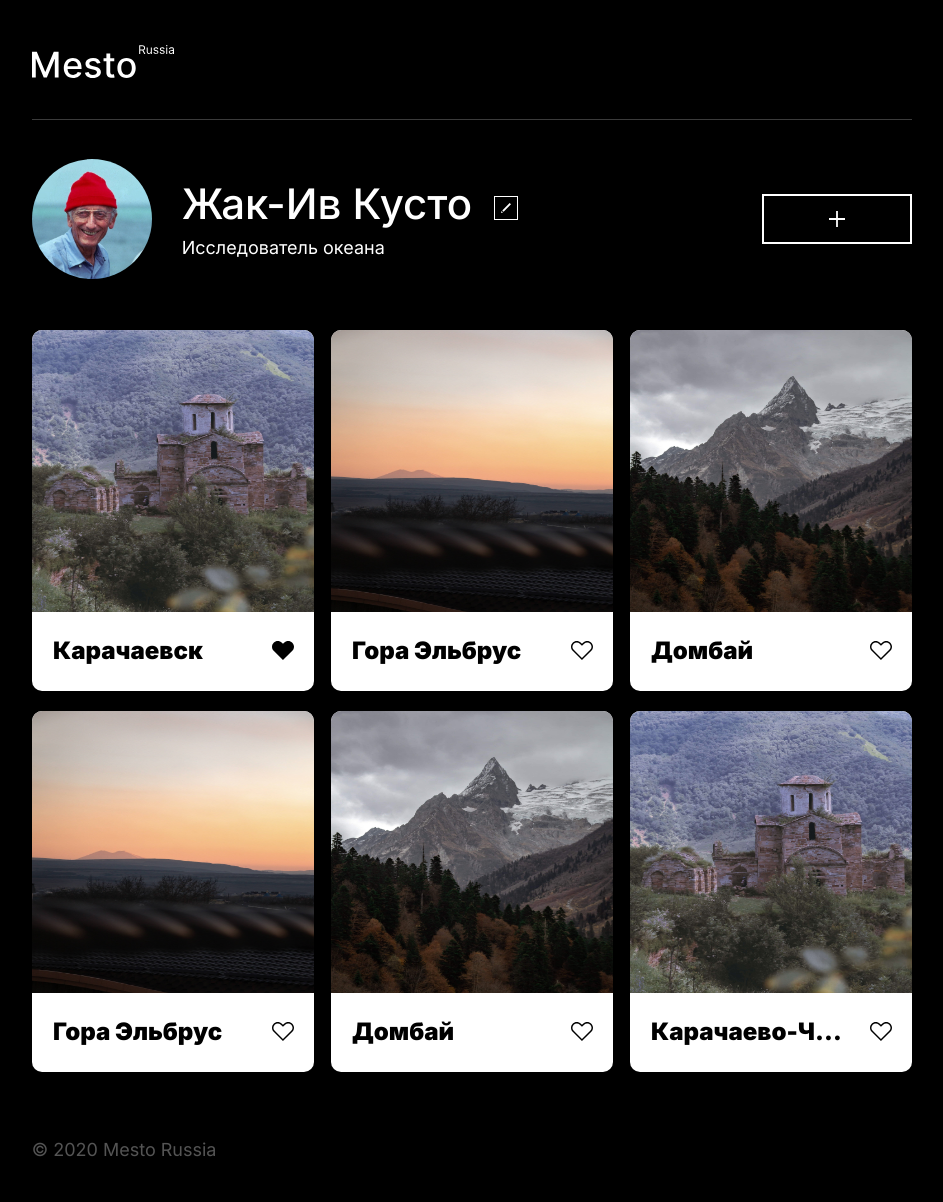
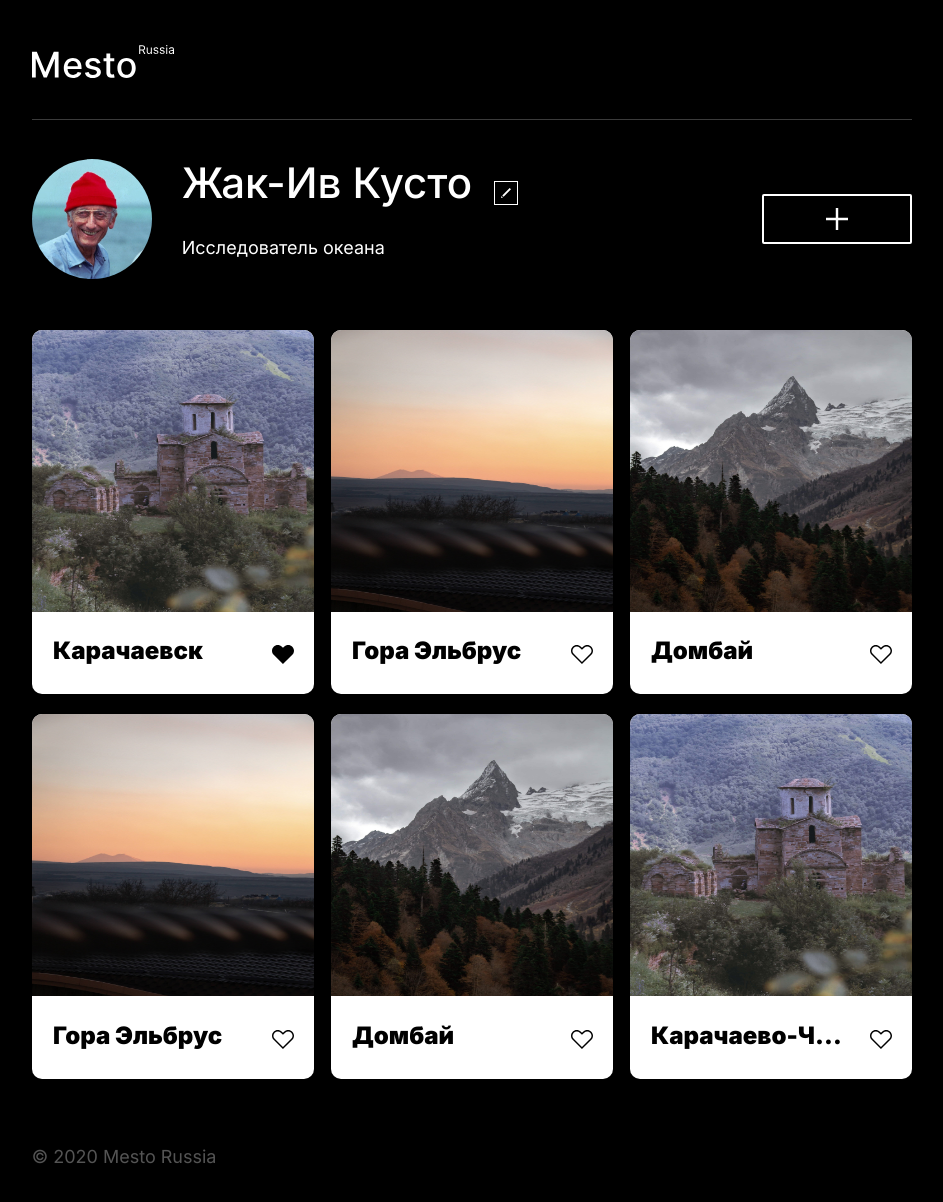
Before and after one commit to Rezzeda/mesto-project-bootcamp, a plain HTML site: page index.html in a window 1280 px wide. Shown: the whole page, without its empty margins (168-1111 px from the left). Drawn offline with Linux system fonts and the light colour scheme.

Commit message:
Fixed after 1st rewiew

```diff
--- a/blocks/card/__btn/_like-active/card__btn_like-active.css
+++ b/blocks/card/__btn/_like-active/card__btn_like-active.css
@@ -1,5 +1,3 @@
 .card__btn_like-active {
     background-image: url(../../../../images/icon-like-activated.svg);
-    background-repeat: no-repeat;
-    background-position: center;
 }
--- a/blocks/card/__btn/_like-disabled/card__btn_like-disabled.css
+++ b/blocks/card/__btn/_like-disabled/card__btn_like-disabled.css
@@ -1,10 +1,3 @@
 .card__btn_like-disabled {
     background-image: url(../../../../images/icon-like.svg);
-    background-repeat: no-repeat;
-    background-position: center;
 }
-
-.card__btn_like-disabled:hover {
-    opacity: 0.5;
-    transition: opacity 0.3s;
-}
--- a/blocks/card/__btn/card__btn.css
+++ b/blocks/card/__btn/card__btn.css
@@ -2,9 +2,16 @@
     width: 22px;
     height: 19px;
     border: none;
-    background-color: #FFF;
+    background-color: rgba(0, 0, 0, 0);
     margin: auto 20px auto 0;
     padding-left: 18px;
     padding-right: 4px;
     cursor: pointer;
+    background-repeat: no-repeat;
+    background-position: center;
 }
+
+.card__btn:hover {
+    opacity: 0.5;
+    transition: opacity 0.3s;
+}
--- a/blocks/card/__content/card__content.css
+++ b/blocks/card/__content/card__content.css
@@ -4,5 +4,5 @@
     justify-content: space-between;
     margin: 0;
     padding: 0;
-    max-height: 79px;
+    min-height: 79px;
 }
--- a/blocks/card/__image/card__image.css
+++ b/blocks/card/__image/card__image.css
@@ -3,4 +3,6 @@
     border-top-right-radius: 10px;
     width: 282px;
     height: 282px;
+    object-fit: fill;
+    object-position: 50% 50%;
 }
--- a/blocks/card/card.css
+++ b/blocks/card/card.css
@@ -2,5 +2,5 @@
     border-radius: 10px;
     background-color: #FFF;
     width: 282px;
-    height: 361px;
+    min-height: 361px;
 }
--- a/blocks/footer/__copywright/footer__copywright.css
+++ b/blocks/footer/__copyright/footer__copyright.css
@@ -1,4 +1,4 @@
-.footer__copywright {
+.footer__copyright {
     margin: 67px 0 60px 0;
     padding: 0;
     color: #545454;
@@ -8,7 +8,7 @@
 }
 
 @media screen and (max-width: 990px) {
-    .footer__copywright {
+    .footer__copyright {
         font-size: 14px;
         margin: 48px 0 36px 0;
     }
--- a/blocks/footer/footer.css
+++ b/blocks/footer/footer.css
@@ -1,3 +1,4 @@
 .footer {
-
+    margin-left: 15.6%;
+    margin-right: 15.6%;
 }
--- a/blocks/cards/cards.css
+++ b/blocks/gallery/cards/gallery__cards.css
@@ -1,4 +1,4 @@
-.cards {
+.gallery__cards {
     list-style-type: none;
     display: grid;
     justify-content: center;
--- a/blocks/grid-item/grid-item.css
+++ /dev/null
@@ -1,24 +0,0 @@
-.grid-item:nth-child(1) {
-    grid-column: 1 / 1;
-    grid-row: 1 / 1;
-    align-self: flex-end;
-}
-
-.grid-item:nth-child(2) {
-    grid-column: 2 / 2;
-    grid-row: 1 / 1;
-    align-self: flex-end;
-    margin-bottom: 8px;
-}
-.grid-item:nth-child(3) {
-    grid-column: 1 / 1;
-    grid-row: 2 / 2;
-    align-self: flex-start;
-}
-
-@media screen and (max-width: 470px) {
-    .card-item:nth-child(1) {
-        grid-row: 1 / 1;
-        margin: 0 16px;
-    }
-}
--- a/blocks/profile/__btn/_action/profile__btn_action_add-photos.css
+++ b/blocks/profile/__btn/_action/profile__btn_action_add-photos.css
@@ -6,6 +6,8 @@
     background-repeat: no-repeat;
     background-position: center;
     margin-left: auto;
+    border-radius: 2px;
+    background-size: 22px 22px;
 }
 
 @media screen and (max-width: 990px) {
@@ -13,5 +15,6 @@
         margin: 0 auto;
         width: 100%;
         min-width: 282px;
+        background-size: 16px 16px;
     }
 }
--- a/index.html
+++ b/index.html
@@ -1,5 +1,5 @@
 <!DOCTYPE html>
-<html lang="en">
+<html lang="ru">
 <head>
     <meta charset="UTF-8">
     <meta name="viewport" content="width=device-width, initial-scale=1.0">
@@ -15,74 +15,86 @@
             <div class="profile__photo"></div>
             <div class="profile__container">
                 <h1 class="profile__name grid-item">Жак-Ив Кусто</h1>
-                <button class="profile__btn profile__btn_action_edit-profile grid-item"></button>
+                <button class="profile__btn profile__btn_action_edit-profile grid-item" type="button"></button>
                 <p class="profile__decription grid-item">Исследователь океана</p>
             </div>
-            <button class="profile__btn profile__btn_action_add-photos"></button>
+            <button class="profile__btn profile__btn_action_add-photos" type="button"></button>
         </section>
         <!-- to open popup: add class "popup_opened" -->
         <div class="popup">
             <div class="popup__container">
-                <button class="popup__btn popup__btn_action_close"></button>
+                <button class="popup__btn popup__btn_action_close" type="button"></button>
                 <div class="edit-profile">
                     <h2 class="edit-profile__title">Редактировать профиль</h2>
                     <fieldset class="edit-profile__input-container">
                         <input type="text" class="edit-profile__item edit-profile__item_name" placeholder="Жак-Ив Кусто">
                         <input type="text" class="edit-profile__item edit-profile__item_description" placeholder="Исследователь океана">
                     </fieldset>
-                    <button class="popup__btn popup__btn_action_save">Сохранить</button>
+                    <button class="popup__btn popup__btn_action_save" type="button">Сохранить</button>
                 </div>
             </div>
         </div>
         <section class="gallery" aria-label="Фотогалерея">
-            <ul class="cards">
+            <ul class="gallery__cards">
                 <li class="card">
+                    <article aria-label="Место">
                         <img src="./images/karachaevsk-min.jpg" alt="Каменная церковь заросла травой" class="card__image">
                         <div class="card__content">
                             <h2 class="card__title">Карачаевск</h2>
-                        <button class="card__btn card__btn_like-active"></button>
+                            <button class="card__btn card__btn_like-active" type="button"></button>
                         </div>
+                    </article>
                 </li>
                 <li class="card">
+                    <article aria-label="Место">
                         <img src="./images/elbrus-min.jpg" alt="Гора Эльбрус на закате" class="card__image">
                         <div class="card__content">
                             <h2 class="card__title">Гора Эльбрус</h2>
-                        <button class="card__btn card__btn_like-disabled"></button>
+                            <button class="card__btn card__btn_like-disabled" type="button"></button>
                         </div>
+                    </article>
                 </li>
                 <li class="card">
+                    <article aria-label="Место">
                     <img src="./images/dombay-min.jpg" alt="Домбай. Горы в тумане" class="card__image">
                     <div class="card__content">
                         <h2 class="card__title">Домбай</h2>
-                        <button class="card__btn card__btn_like-disabled"></button>
+                        <button class="card__btn card__btn_like-disabled" type="button"></button>
                     </div>
+                    </article>
                 </li>
                 <li class="card">
+                    <article aria-label="Место">
                     <img src="./images/elbrus-min.jpg" alt="Гора Эльбрус на закате" class="card__image">
                     <div class="card__content">
                         <h2 class="card__title">Гора Эльбрус</h2>
-                        <button class="card__btn card__btn_like-disabled"></button>
+                        <button class="card__btn card__btn_like-disabled" type="button"></button>
                     </div>
+                    </article>
                 </li>
                 <li class="card">
+                    <article aria-label="Место">
                     <img src="./images/dombay-min.jpg" alt="Домбай. Горы в тумане" class="card__image">
                     <div class="card__content">
                         <h2 class="card__title">Домбай</h2>
-                        <button class="card__btn card__btn_like-disabled"></button>
+                        <button class="card__btn card__btn_like-disabled" type="button"></button>
                     </div>
+                </article>
                 </li>
                 <li class="card">
+                    <article aria-label="Место">
                         <img src="./images/karachaevsk-min.jpg" alt="Каменная церковь заросла травой" class="card__image">
                         <div class="card__content">
                             <h2 class="card__title">Карачаево-Черкессия</h2>
-                        <button class="card__btn card__btn_like-disabled"></button>
+                            <button class="card__btn card__btn_like-disabled" type="button"></button>
                         </div>
+                    </article>
                 </li>
             </ul>
         </section>
+    </main>
     <footer class="footer">
-            <p class="footer__copywright">&COPY; 2020 Mesto Russia</p>
+        <p class="footer__copyright">&COPY; 2020 Mesto Russia</p>
     </footer>
-    </main>
 </body>
 </html>
--- a/pages/index.css
+++ b/pages/index.css
@@ -28,9 +28,8 @@
 @import url(../blocks/popup/__btn/_action/_save/popup__btn_action_save.css);
 
 
-@import url(../blocks/grid-item/grid-item.css);
 @import url(../blocks/gallery/gallery.css);
-@import url(../blocks/cards/cards.css);
+@import url(../blocks/gallery/cards/gallery__cards.css);
 @import url(../blocks/card/card.css);
 @import url(../blocks/card/__image/card__image.css);
 @import url(../blocks/card/__content/card__content.css);
@@ -40,4 +39,4 @@
 @import url(../blocks/card/__btn/_like-disabled/card__btn_like-disabled.css);
 
 @import url(../blocks/footer/footer.css);
-@import url(../blocks/footer/__copywright/footer__copywright.css);
+@import url(../blocks/footer/__copyright/footer__copyright.css);
```
Also changed, not shown: 1 other file. Lines whose indentation alone changed are shown as unchanged.
